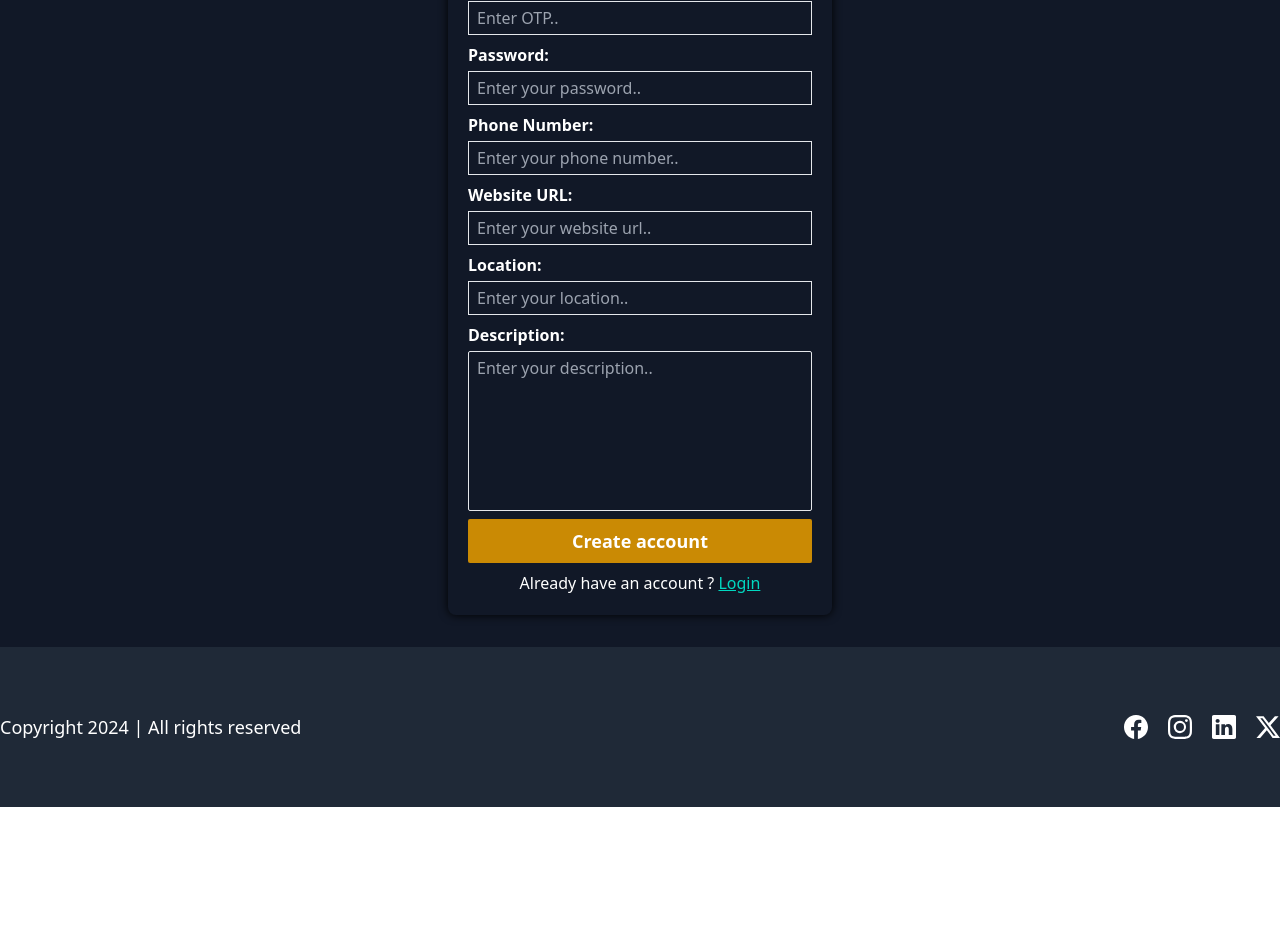
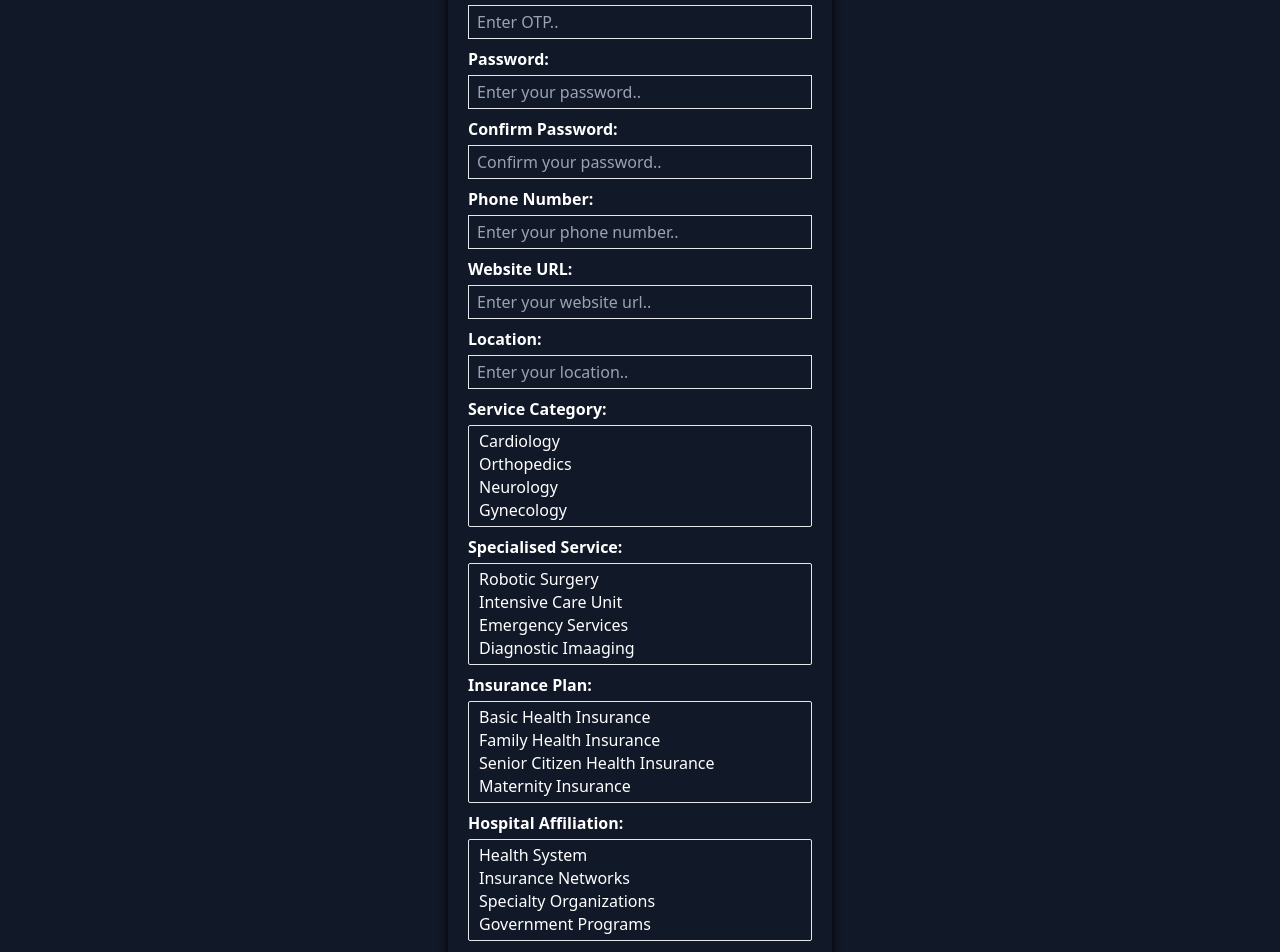
Before and after one commit to Abhi-Ary/hns-fronted, a React (Vite) app: page /signup in a window 1280 px wide. Shown: the part 481-1433 px from the top of the page. Before the commit the page ends 1288 px from the top, so only its background shows below. Built offline with nearby package versions, Linux system fonts and the light colour scheme.

Commit message:
Modified the signup page

```diff
--- a/src/Pages/Signup.jsx
+++ b/src/Pages/Signup.jsx
@@ -19,6 +19,25 @@ function Signup(){
     const dispatch = useDispatch();
     const navigate = useNavigate();
 
+    const [selectedOptions, setSelectedOptions] = useState({
+        serviceCategory: [],
+        specialisedService: [],
+        insurancePlan: [],
+        hospitalAffiliation: []
+    });
+
+    const handleOptionClick = (field, value) => {
+        // Check if the option is already selected, if so, remove it
+        const updatedOptions = selectedOptions[field].includes(value)
+            ? selectedOptions[field].filter(option => option !== value)
+            : [...selectedOptions[field], value];
+
+        setSelectedOptions({
+            ...selectedOptions,
+            [field]: updatedOptions
+        });
+    };
+
     const [previewImage, setPreviewImage] = useState("");
 
     const [otp, setOtp] = useState("");
@@ -30,6 +49,7 @@ function Signup(){
         governmentID: "",
         email: "",
         password: "",
+        confirmPassword: "",
         phone: "",
         website: "",
         location: "",
@@ -42,7 +62,13 @@ function Signup(){
         setSignupData({
             ...signupData,
             [name]: value
-        })
+        });
+         // Check if password confirmation matches
+            if (name === "confirmPassword") {
+                if (value !== signupData.password) {
+                    toast.error("Password confirmation does not match.");
+            }
+        }
     }
 
     function getImage(event){
@@ -103,6 +129,11 @@ function Signup(){
             return;
         }
 
+        if (!selectedOptions.serviceCategory || !selectedOptions.specialisedService || !selectedOptions.insurancePlan || !selectedOptions.hospitalAffiliation) {
+            toast.error("Please select all options.");
+            return;
+        }
+
         // Check if OTP is entered
          if (!otp) {
             toast.error("Please generate and enter OTP.");
@@ -134,7 +165,7 @@ function Signup(){
         formData.append("phone", signupData.phone);
         formData.append("website", signupData.website);
         formData.append("location", signupData.location);
-        formData.append("descriptio", signupData.description);
+        formData.append("description", signupData.description);
         formData.append("avatar", signupData.avatar);
         formData.append("otp", otp); // Send the entered OTP to the backend for verification
 
@@ -149,6 +180,7 @@ function Signup(){
             governmentID: "",
             email: "",
             password: "",
+            confirmPassword: "",
             phone: "",
             website: "",
             location: "",
@@ -225,13 +257,13 @@ function Signup(){
                     </div>
 
                     <div>
-                    <button type="button" onClick={generateAndSendOTP} className="bg-gray-500 text-white font-semibold px-3 py-1 rounded-md mt-2">Generate OTP</button>
+                    <button type="button" onClick={generateAndSendOTP} className="bg-yellow-600 hover:bg-yellow-500 cursor-pointer text-white text-lg font-semibold px-3 py-1 rounded-md mt-2">Generate OTP</button>
                     </div>
 
                     <div className="flex flex-col gap-1">
                             <label htmlFor="otp" className="font-semibold"> OTP: </label>
                             <input
-                                type="text"
+                                type="number"
                                 required
                                 name="otp"
                                 id="otp"
@@ -253,6 +285,20 @@ function Signup(){
                                 className="bg-transparent px-2 py-1 border "
                                 onChange={handleUserInput}
                                 value={signupData.password}
+                            />
+                    </div>
+
+                    <div className="flex flex-col gap-1">
+                            <label htmlFor="confirmPassword" className="font-semibold"> Confirm Password: </label>
+                            <input
+                                type="password"
+                                required
+                                name="confirmPassword"
+                                id="confirmPassword"
+                                placeholder="Confirm your password.."
+                                className="bg-transparent px-2 py-1 border "
+                                onChange={handleUserInput}
+                                value={signupData.confirmPassword}
                             />
                     </div>
 
@@ -299,6 +345,82 @@ function Signup(){
                     </div>
 
                     <div className="flex flex-col gap-1">
+                        <label htmlFor="serviceCategory" className="font-semibold">Service Category:</label>
+                        <select
+                            name="serviceCategory"
+                            id="serviceCategory"
+                            className="bg-transparent px-2 py-1 border"
+                            multiple
+                            value={selectedOptions.serviceCategory}
+                            onClick={(e) => handleOptionClick("serviceCategory", e.target.value)}
+                        >
+                            <option value="Cardiology">Cardiology</option>
+                            <option value="Orthopedics">Orthopedics</option>
+                            <option value="Neurology">Neurology</option>
+                            <option value="Gynecology">Gynecology</option>
+                            <option value="Pediatrics">Pediatrics</option>
+                            <option value="Oncology">Oncology</option>
+                            <option value="Urology">Urology</option>
+                        </select>
+                    </div>
+
+                    <div className="flex flex-col gap-1">
+                        <label htmlFor="specialisedService" className="font-semibold">Specialised Service:</label>
+                        <select
+                            name="specialisedService"
+                            id="specialisedService"
+                            className="bg-transparent px-2 py-1 border"
+                            multiple
+                            value={selectedOptions.specialisedService}
+                            onClick={(e) => handleOptionClick("specialisedService", e.target.value)}
+                        >
+                            <option value="Robotic Surgery">Robotic Surgery</option>
+                            <option value="Intensive Care Unit">Intensive Care Unit</option>
+                            <option value="Emergency Services">Emergency Services</option>
+                            <option value="Diagnostic Imaaging">Diagnostic Imaaging</option>
+                            <option value="Physical Therapy">Physical Therapy</option>
+                            <option value="Dialysis Center">Dialysis Center</option>
+                        </select>
+                    </div>
+
+                    <div className="flex flex-col gap-1">
+                        <label htmlFor="insurancePlan" className="font-semibold">Insurance Plan:</label>
+                        <select
+                            name="insurancePlan"
+                            id="insurancePlan"
+                            className="bg-transparent px-2 py-1 border"
+                            multiple
+                            value={selectedOptions.insurancePlan}
+                            onClick={(e) => handleOptionClick("insurancePlan", e.target.value)}
+                        >
+                            <option value="Basic Health Insurance">Basic Health Insurance</option>
+                            <option value="Family Health Insurance">Family Health Insurance</option>
+                            <option value="Senior Citizen Health Insurance">Senior Citizen Health Insurance</option>
+                            <option value="Maternity Insurance">Maternity Insurance</option>
+                            <option value="Personal Accident Insurance">Personal Accident Insurance</option>
+                            <option value="Travel Health Insurance">Travel Health Insurance</option>
+                        </select>
+                    </div>
+
+                    <div className="flex flex-col gap-1">
+                        <label htmlFor="hospitalAffiliation" className="font-semibold">Hospital Affiliation:</label>
+                        <select
+                            name="hospitalAffiliation"
+                            id="hospitalAffiliation"
+                            className="bg-transparent px-2 py-1 border"
+                            multiple
+                            value={selectedOptions.hospitalAffiliation}
+                            onClick={(e) => handleOptionClick("hospitalAffiliation", e.target.value)}
+                        >
+                            <option value="Health System">Health System</option>
+                            <option value="Insurance Networks">Insurance Networks</option>
+                            <option value="Specialty Organizations">Specialty Organizations</option>
+                            <option value="Government Programs">Government Programs</option>
+                            <option value="Medical University">Medical University</option>
+                        </select>
+                    </div>
+
+                    <div className="flex flex-col gap-1">
                             <label htmlFor="description" className="font-semibold"> Description: </label>
                             <textarea
                                 name="description"
```
